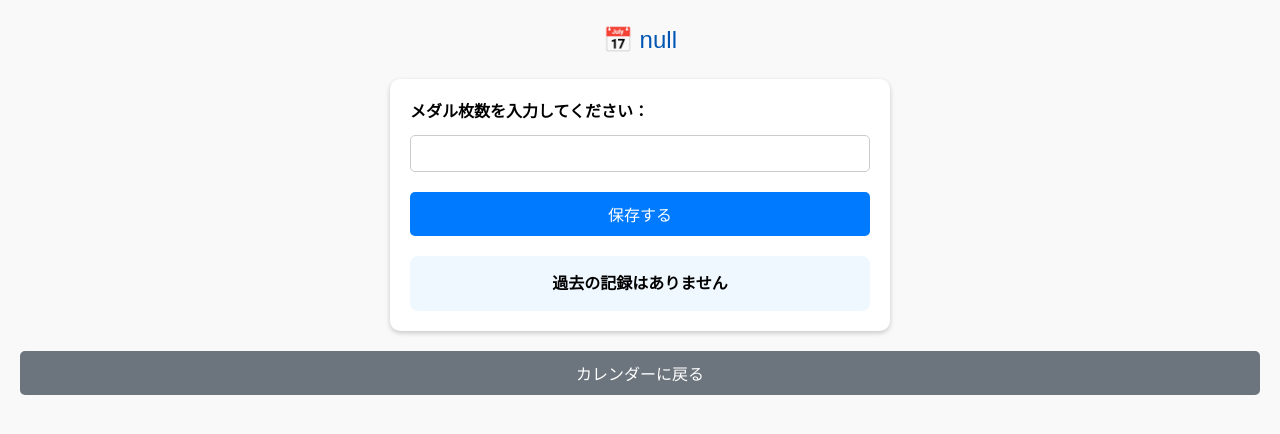
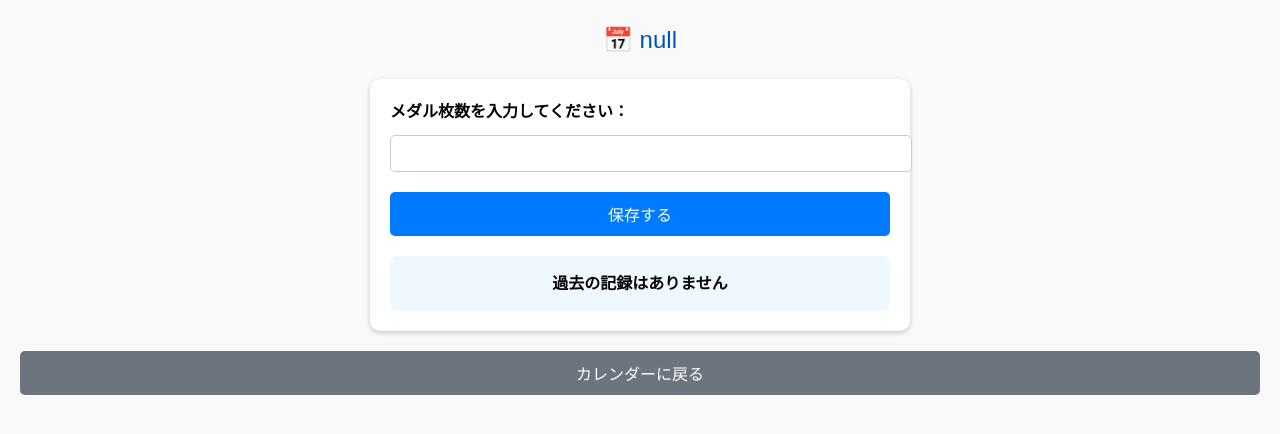
Before and after one commit to Hitorimi02/medalmanagement, a plain HTML site: page CalendarApp/edit_medal/edit_medal.html in a window 1280 px wide. Shown: the part 76-510 px from the top of the page. Drawn offline with Linux system fonts and the light colour scheme.

Commit message:
Update content

```diff
--- a/CalendarApp/edit_medal/edit_medal_style.css
+++ b/CalendarApp/edit_medal/edit_medal_style.css
@@ -1,8 +1,3 @@
-/* 全体の box-sizing を設定 */
-* {
-    box-sizing: border-box;
-}
-
 body {
     font-family: Arial, sans-serif;
     line-height: 1.6;
@@ -10,19 +5,16 @@ body {
     padding: 0;
     background-color: #f9f9f9;
 }
-
 h1 {
     text-align: center;
     color: #333;
 }
-
 #selected-date {
     text-align: center;
     font-size: 1.5em;
     margin-bottom: 20px;
     color: #0056b3;
 }
-
 .form-container {
     max-width: 500px;
     margin: 0 auto;
@@ -31,7 +23,6 @@ h1 {
     border-radius: 10px;
     box-shadow: 0 2px 5px rgba(0, 0, 0, 0.2);
 }
-
 .difference-card {
     margin-top: 20px;
     padding: 15px;
@@ -40,23 +31,20 @@ h1 {
     text-align: center;
     font-weight: bold;
 }
-
 label {
     display: block;
     margin-bottom: 10px;
     font-weight: bold;
 }
-
 input[type="number"] {
-    width: 100%; /* 幅を全体に設定 */
+    width: 100%;
     padding: 10px;
+    margin-bottom: 20px;
     border: 1px solid #ccc;
     border-radius: 5px;
-    margin-bottom: 20px; /* ボタンとの間隔 */
 }
-
 button {
-    width: 100%; /* 幅を入力バーと統一 */
+    width: 100%;
     padding: 10px;
     background: #007bff;
     color: white;
@@ -65,16 +53,13 @@ button {
     cursor: pointer;
     font-size: 1em;
 }
-
 button:hover {
     background: #0056b3;
 }
-
 #back-button {
     margin-top: 20px;
     background: #6c757d;
 }
-
 #back-button:hover {
     background: #5a6268;
 }
```
